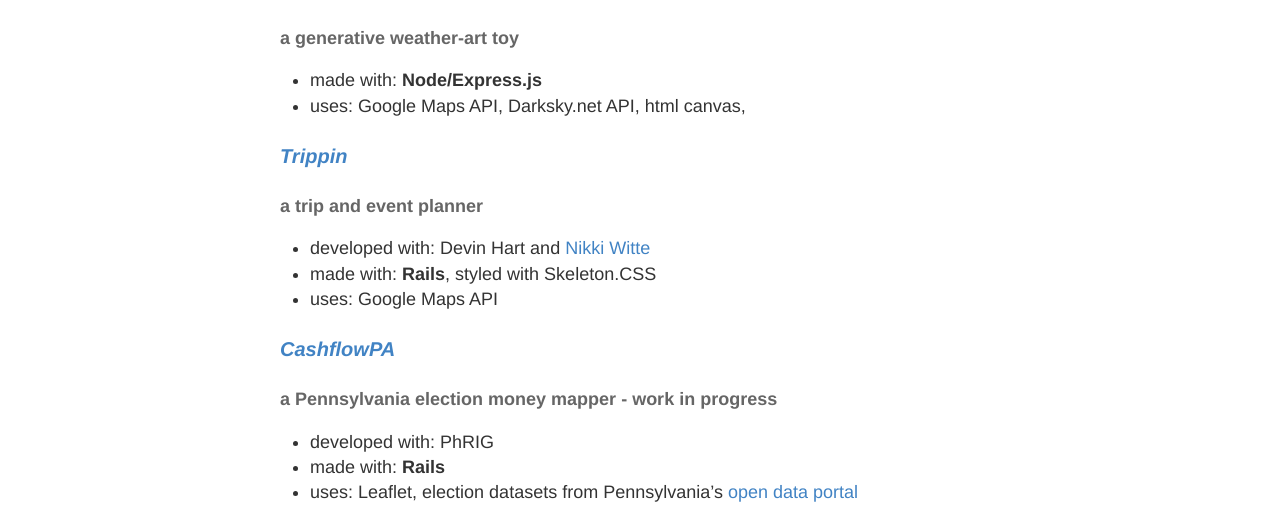
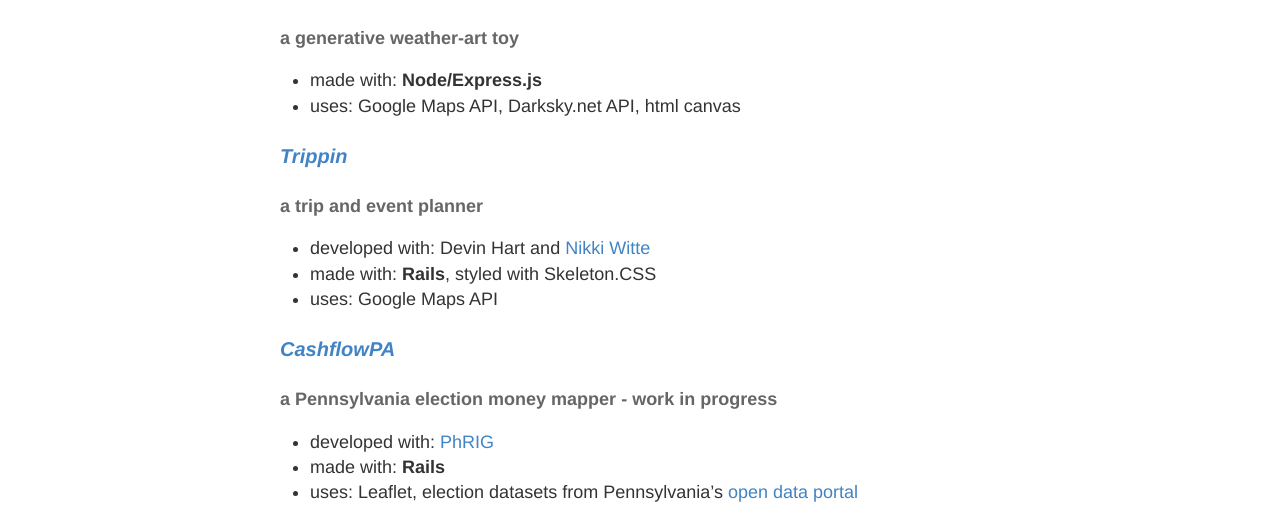
Before and after one commit to abraidotti/abraidotti.github.io, a Jekyll site: the page built from projects.md, in a window 1280 px wide. Shown: the part 326-858 px from the top of the page. Built offline with Jekyll 4.4.1, drawn with Linux system fonts in a browser that asks for light colours; part of the change alters nothing that is shown.

```diff
--- a/projects.md
+++ b/projects.md
@@ -9,7 +9,7 @@ permalink: /projects/
 ### *[Drizzl](http://drizzl.herokuapp.com)*
 #### a generative weather-art toy
   * made with: **Node/Express.js**
-  * uses: Google Maps API, Darksky.net API, html canvas,
+  * uses: Google Maps API, Darksky.net API, html canvas
 
 ### *[Trippin](http://trippin-app.herokuapp.com)*
 #### a trip and event planner
@@ -19,7 +19,7 @@ permalink: /projects/
 
 ### *[CashflowPA](https://github.com/phrig/cash_flow_pa)*
 #### a Pennsylvania election money mapper - work in progress
-  * developed with: PhRIG
+  * developed with: [PhRIG](https://phrig.github.io/)
   * made with: **Rails**
   * uses: Leaflet, election datasets from Pennsylvania's [open data portal](https://data.pa.gov/)
 
```
